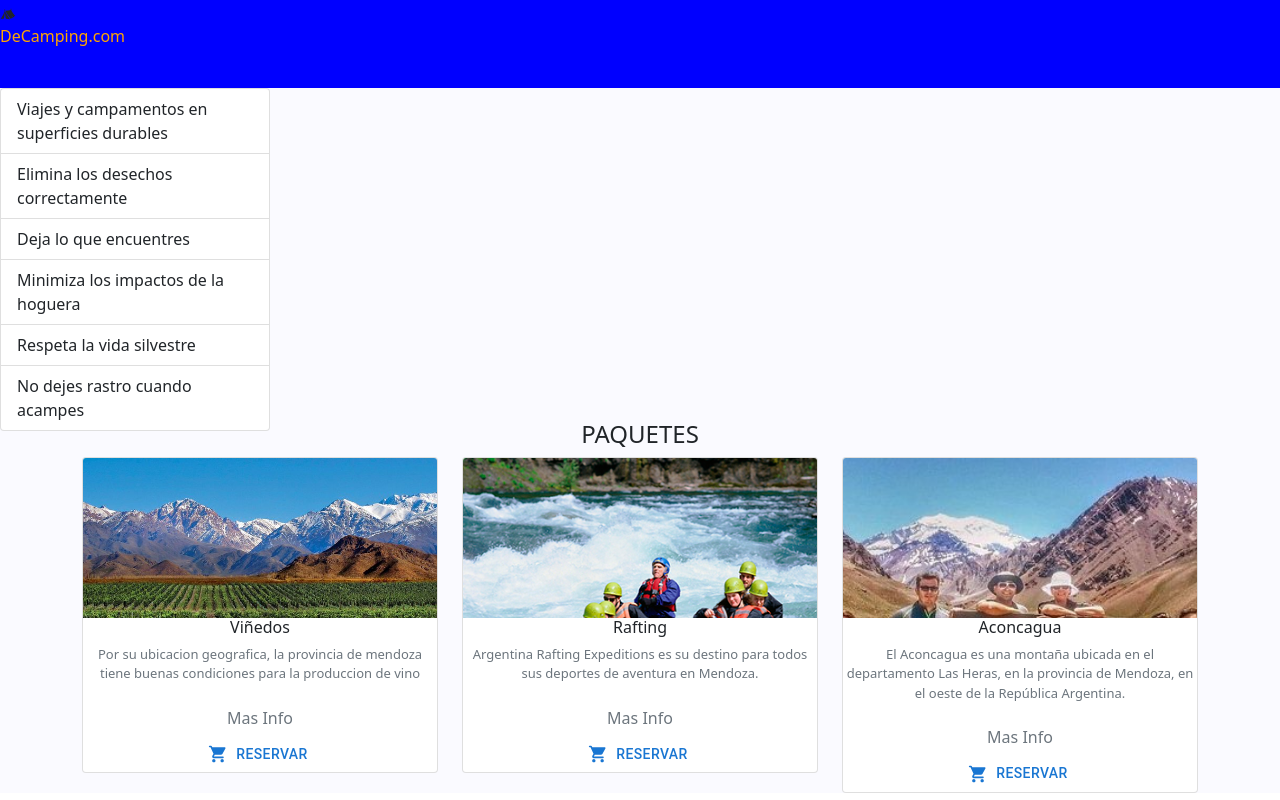
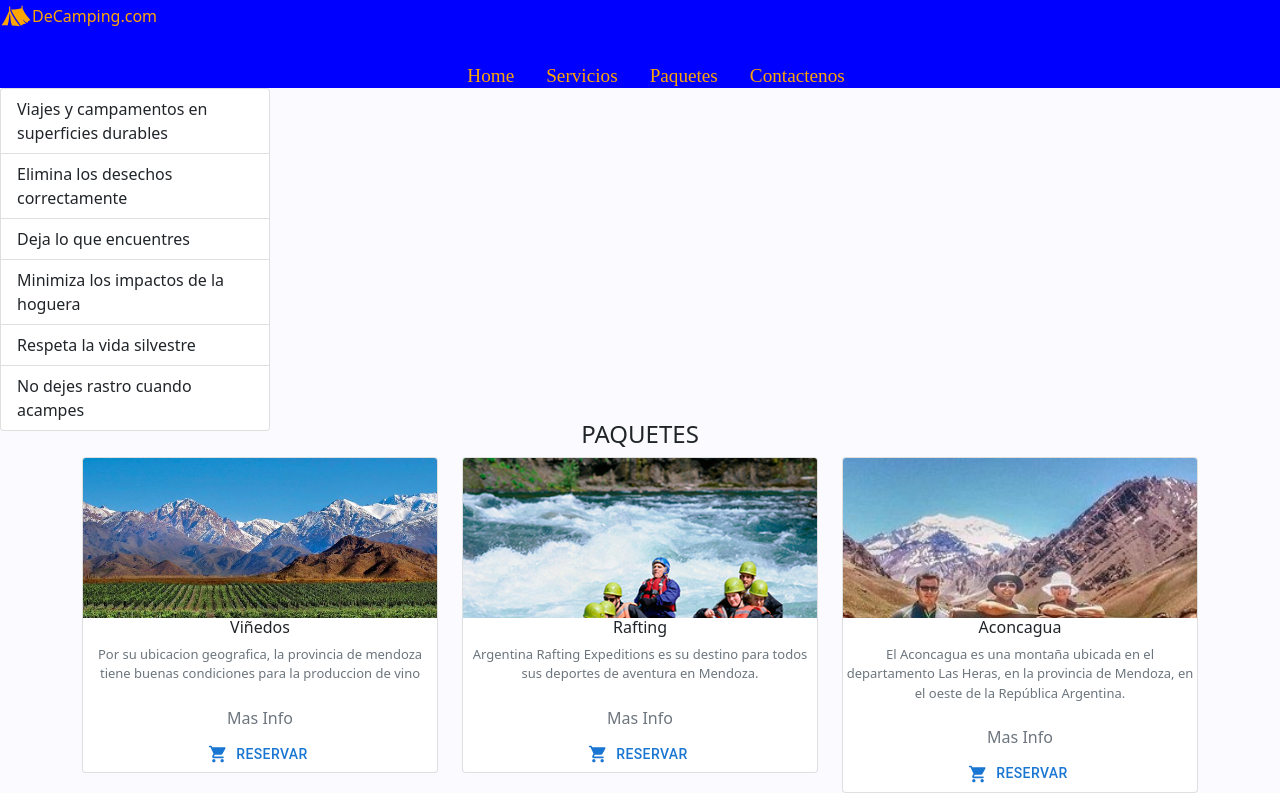
Before and after one commit to nmon16/proyecto-numen, a React (Create React App) app: page / in a window 1280 px wide. Built offline with nearby package versions, Linux system fonts and the light colour scheme.

Commit message:
navbar cambios

```diff
--- a/src/Componentes/Medioambiente.css
+++ b/src/Componentes/Medioambiente.css
@@ -2,5 +2,6 @@
 
     height: 332px;
     width: 270px;
+    color: rgb(rgb(255, 164, 60), green, blue)
 
 }
--- a/src/Componentes/NavBar.js
+++ b/src/Componentes/NavBar.js
@@ -1,21 +1,40 @@
-import {NavbarContainer, NavbarWrapper, IconLogo} from './NavBars'
-import {GiCampingTent} from "react-icons/gi";
-
+import {
+  NavbarContainer,
+  NavbarWrapper,
+  IconLogo,
+  Menu,
+MenuItems,
+  MenuItemLink,
+} from "./NavBars";
+import { GiCampingTent } from "react-icons/gi";
 
 const NavBar = () => {
-
   return (
     <>
       <NavbarContainer>
         <NavbarWrapper>
-         <GiCampingTent/>
-        <IconLogo>DeCamping.com</IconLogo>
+          <IconLogo>
+            <GiCampingTent size={"2em"} />
+            DeCamping.com
+          </IconLogo>
+          <Menu>
+            <MenuItems>
+              <MenuItemLink>Home</MenuItemLink>
+            </MenuItems>
+            <MenuItems>
+              <MenuItemLink>Servicios</MenuItemLink>
+            </MenuItems>
+            <MenuItems>
+              <MenuItemLink>Paquetes</MenuItemLink>
+            </MenuItems>
+            <MenuItems>
+              <MenuItemLink>Contactenos</MenuItemLink>
+            </MenuItems>
+          </Menu>
         </NavbarWrapper>
       </NavbarContainer>
     </>
-
   );
-
 };
 
 export default NavBar;
--- a/src/Componentes/NavBars.js
+++ b/src/Componentes/NavBars.js
@@ -28,3 +28,31 @@ font-family: "Oswald"
 font-size: 1.2rem;
 color: orange;
 `;
+
+export const Menu = styled.ul`
+height: 100%;
+display: flex;
+justify-content: center;
+align-items: center;
+`
+
+export const MenuItems = styled.li`
+height: 100%;
+padding: 1rem 1rem;
+display: flex;
+justify-content: center;
+align-items: center;
+font-size: 1.2rem;
+font-family: "Oswald";
+font-weight: 400;
+&:hover{
+    background-color: yellow;
+    border-bottom: 0.3rem solid yellow;
+    transition: 0.4s ease-in;
+}
+`
+
+export const MenuItemLink = styled.a`
+text-decoration: none;
+color: orange;
+`
```
Lines whose indentation alone changed are shown as unchanged.
